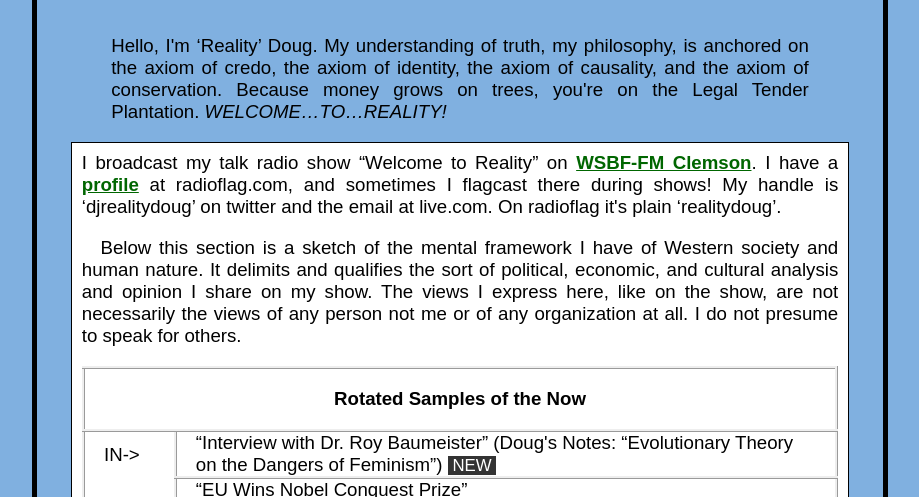
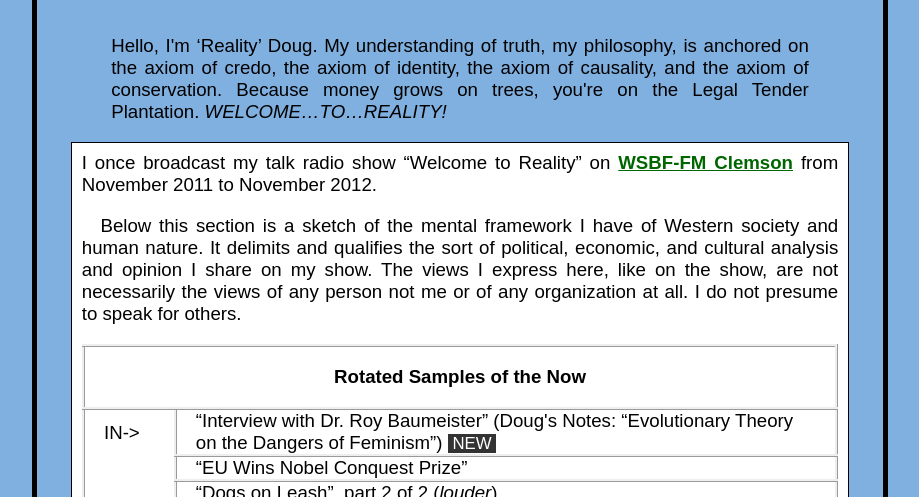
Before and after one commit to djrealitydoug/djrealitydoug.github.com, a plain HTML site: page index.html in a window 1280 px wide. Shown: the part 303-800 px from the top of the page, without its empty margins (180-1099 px from the left). Drawn offline with Linux system fonts and the light colour scheme.

Commit message:
Finally added indication that the show is no more.

```diff
--- a/index.html
+++ b/index.html
@@ -31,7 +31,8 @@
 
 <div class="white">
 <p class="no_top_margin no_indent">
-I broadcast my talk radio show &ldquo;Welcome to Reality&rdquo; on <a href="http://www.wsbf.net">WSBF-FM Clemson</a>. I have a <a href="http://www.radioflag.com/profile/realitydoug#">profile</a> at radioflag.com, and sometimes I flagcast there during shows! My handle is &lsquo;djrealitydoug&rsquo; on twitter and the email at live.com. On radioflag it's plain &lsquo;realitydoug&rsquo;.</p>
+I once broadcast my talk radio show &ldquo;Welcome to Reality&rdquo; on <a href="http://www.wsbf.net">WSBF-FM Clemson</a> from November 2011 to November 2012.
+<!--I have a <a href="http://www.radioflag.com/profile/realitydoug#">profile</a> at radioflag.com, and sometimes I flagcasted there during shows. My handle is &lsquo;djrealitydoug&rsquo; on twitter and the email at live.com. On radioflag it's plain &lsquo;realitydoug&rsquo;.</p>-->
 
 <p>Below this section is a sketch of the mental framework I have of Western society and human nature. It delimits and qualifies the sort of political, economic, and cultural analysis and opinion I share on my show. The views I express here, like on the show, are not necessarily the views of any person not me or of any organization at all. I do not presume to speak for others.</p>
 
```
